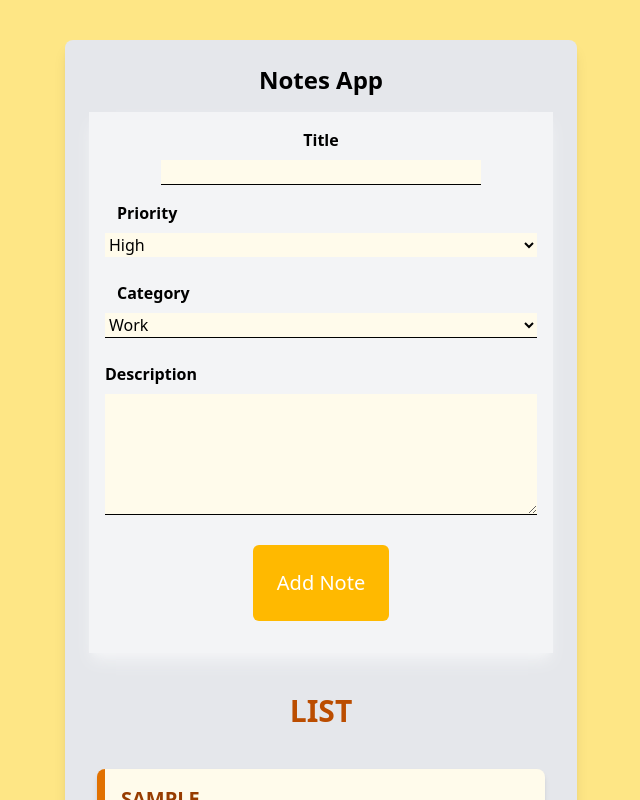
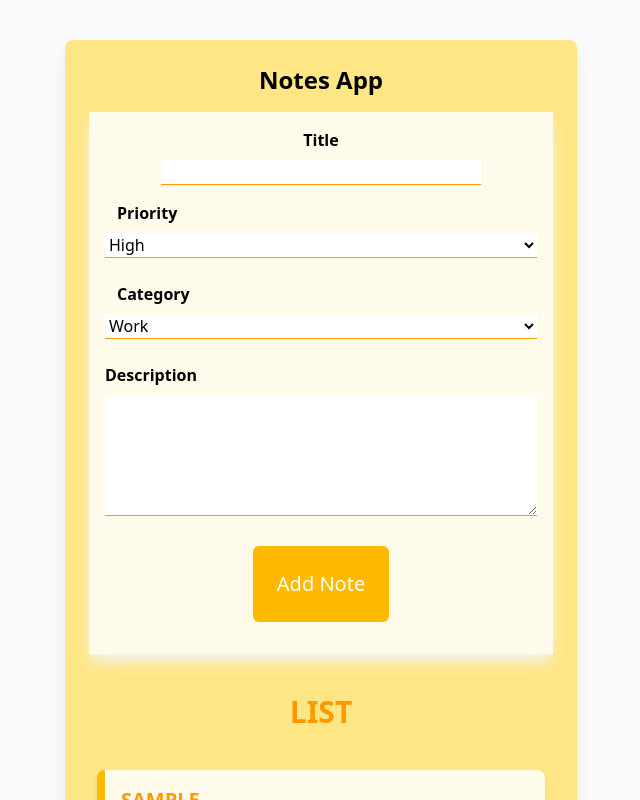
Before and after one commit to stapperu/NotesApp, a React (Vite) app: page / in a window 1280 px wide. Both pictures are taken after typing "Sample", "Sample" into the empty fields and a click on the button "Add Note". Shown: the top 800 px of the page, without its empty margins (319-959 px from the left). Built offline with nearby package versions, Linux system fonts and the light colour scheme.

Commit message:
minor stylistic tweaks

```diff
--- a/src/App.jsx
+++ b/src/App.jsx
@@ -11,7 +11,7 @@ const [noteList,setNoteList]=useState([])
 
 
   return (
-    <div className="max-w-lg mx-auto mt-10 p-6 bg-gray-200 rounded-lg shadow-lg" >
+    <div className="max-w-lg mx-auto mt-10 p-6 bg-amber-200 rounded-lg shadow-lg" >
      <h1 className="text-2xl font-bold mb-4 text-center">Notes App</h1>
       <NoteFormComponent notes={notes} setNotes={setNotes} />
       <NotesList notes={notes} />
--- a/src/components/NoteComponent.jsx
+++ b/src/components/NoteComponent.jsx
@@ -2,8 +2,8 @@ const NoteComponent = (note) => {
 console.log(note)
 
 	return (
-		<div className="p-4 m-2 bg-amber-50 rounded-lg shadow-md border-l-8 border-amber-600">
-			<h3 className="text-xl font-bold uppercase text-amber-800">
+		<div className="p-4 m-2 bg-amber-50 rounded-lg shadow-md border-l-8 border-amber-400">
+			<h3 className="text-xl font-bold uppercase text-amber-500">
 				{note.note.title}
 			</h3>
 			<h5 className="mb-2 text-md font-semibold ">{note.note.priority}</h5>
--- a/src/components/NoteFormComponent.jsx
+++ b/src/components/NoteFormComponent.jsx
@@ -41,7 +41,7 @@ const handleSubmit=(e)=>{
 return (
 	<>
 		<form
-			className="mb-6 p-4 pb-8 bg-gray-100 shadow-lg shadow-gray-100"
+			className="mb-6 p-4 pb-8 bg-amber-50 shadow-lg shadow-gray-100"
 			onSubmit={handleSubmit}
 		>
 			<div className="mb-4">
@@ -49,7 +49,7 @@ return (
 					Title
 				</label>
 				<input
-					className="bg-amber-50 border-b block mx-auto my-2 w-full max-w-80"
+					className="bg-white border-b border-amber-500 block mx-auto my-2 w-full max-w-80"
 					name="title"
 					type="text"
 					value={formData.title}
@@ -61,7 +61,7 @@ return (
 					Priority
 				</label>
 				<select
-					className="bg-amber-50 border-b- mx-auto my-2 w-full"
+					className="bg-white border-b border-amber-500 mx-auto my-2 w-full"
 					type="text"
 					name="priority"
 					value={formData.priority}
@@ -77,7 +77,7 @@ return (
 					Category
 				</label>
 				<select
-					className="bg-amber-50 border-b mx-auto my-2 w-full"
+					className="bg-white border-b border-amber-500 mx-auto my-2 w-full"
 					type="text"
 					name="category"
 					value={formData.category}
@@ -93,7 +93,7 @@ return (
 					Description
 				</label>
 				<textarea
-					className="bg-amber-50 border-b mx-auto my-2 w-full"
+					className="bg-white border-b border-amber-500 mx-auto my-2 w-full"
 					type="text"
 					rows="5"
 					name="description"
@@ -101,7 +101,7 @@ return (
 					onChange={handleChange}
 				/>{" "}
 			</div>
-			<button className="block mx-auto p-6 text-xl rounded-md bg-amber-400 hover:bg-amber-500 text-white" >
+			<button className="block mx-auto p-6 text-xl rounded-md bg-amber-400 hover:bg-white0 text-white" >
 				Add Note
 			</button>
 		</form>
--- a/src/components/NotesList.jsx
+++ b/src/components/NotesList.jsx
@@ -10,7 +10,7 @@ const NoteList = ({ notes }) => {
 	return (
 		<>
 			<div className="noteslist w-full h-auto">
-				<h1 className="mb-6 p-4 block text-center font-bold text-3xl uppercase text-amber-700">
+				<h1 className="mb-6 p-4 block text-center font-bold text-3xl uppercase text-amber-500">
 					List
 				</h1>
 				{notes.map((note) => (
--- a/src/index.css
+++ b/src/index.css
@@ -1,5 +1,5 @@
 @import 'tailwindcss';
 
 body {
-  @apply bg-amber-200;
+  @apply bg-gray-50;
 }
```
